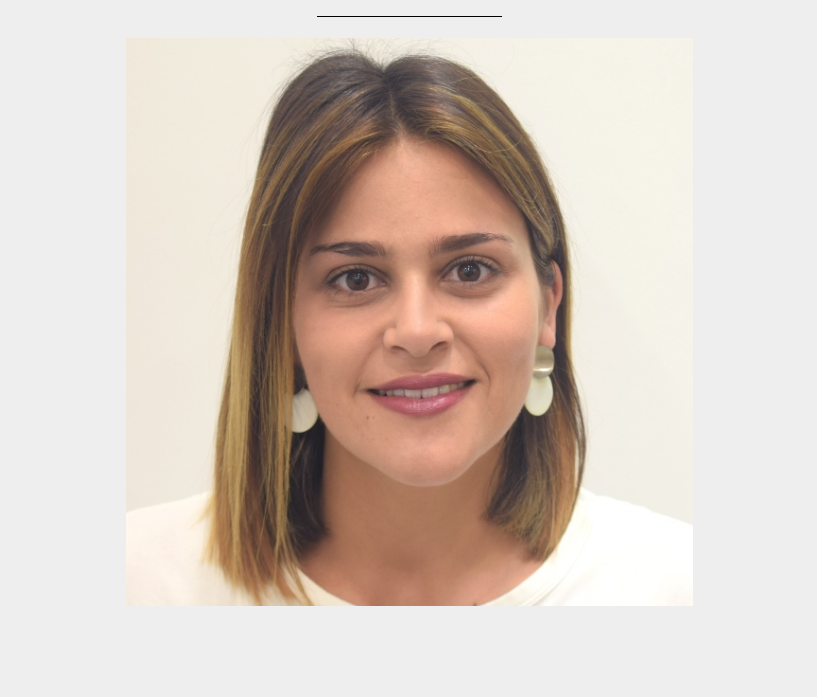
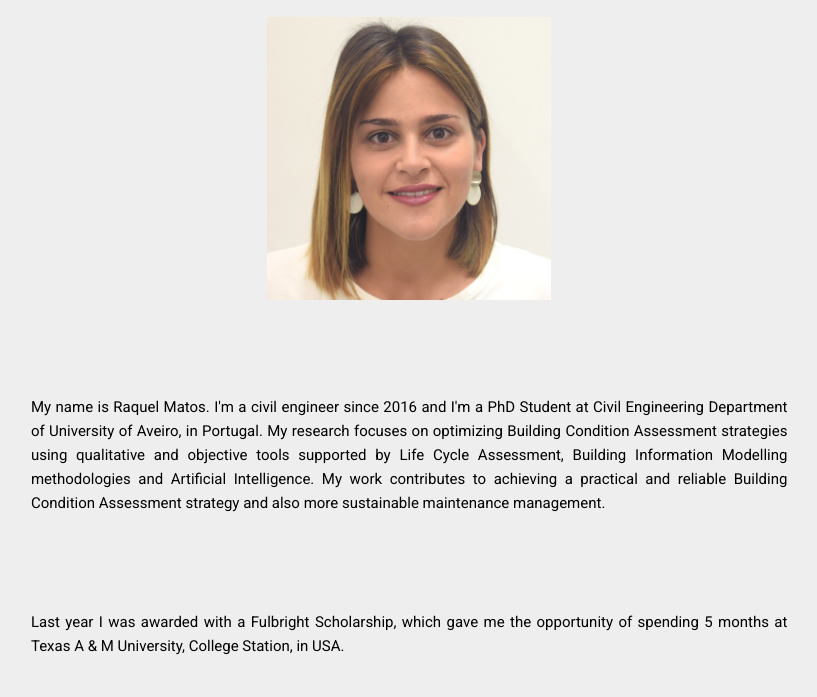
Before and after one commit to RaquelVPM/MatosR.github.io, a plain HTML site: page index.html in a window 1280 px wide. Shown: the part 395-1092 px from the top of the page, without its empty margins (222-1039 px from the left). Drawn offline with Linux system fonts and the light colour scheme; files whose address does not match are found by name.

Commit message:
Update styleM.css

```diff
--- a/styleM.css
+++ b/styleM.css
@@ -33,7 +33,7 @@ header {
     background-color: #F3F6F4;
 }
 
-img{max-width: 60% !important;}
+img{max-width: 30% !important;}
 
 h1 {
     font-weight: bold;
```
